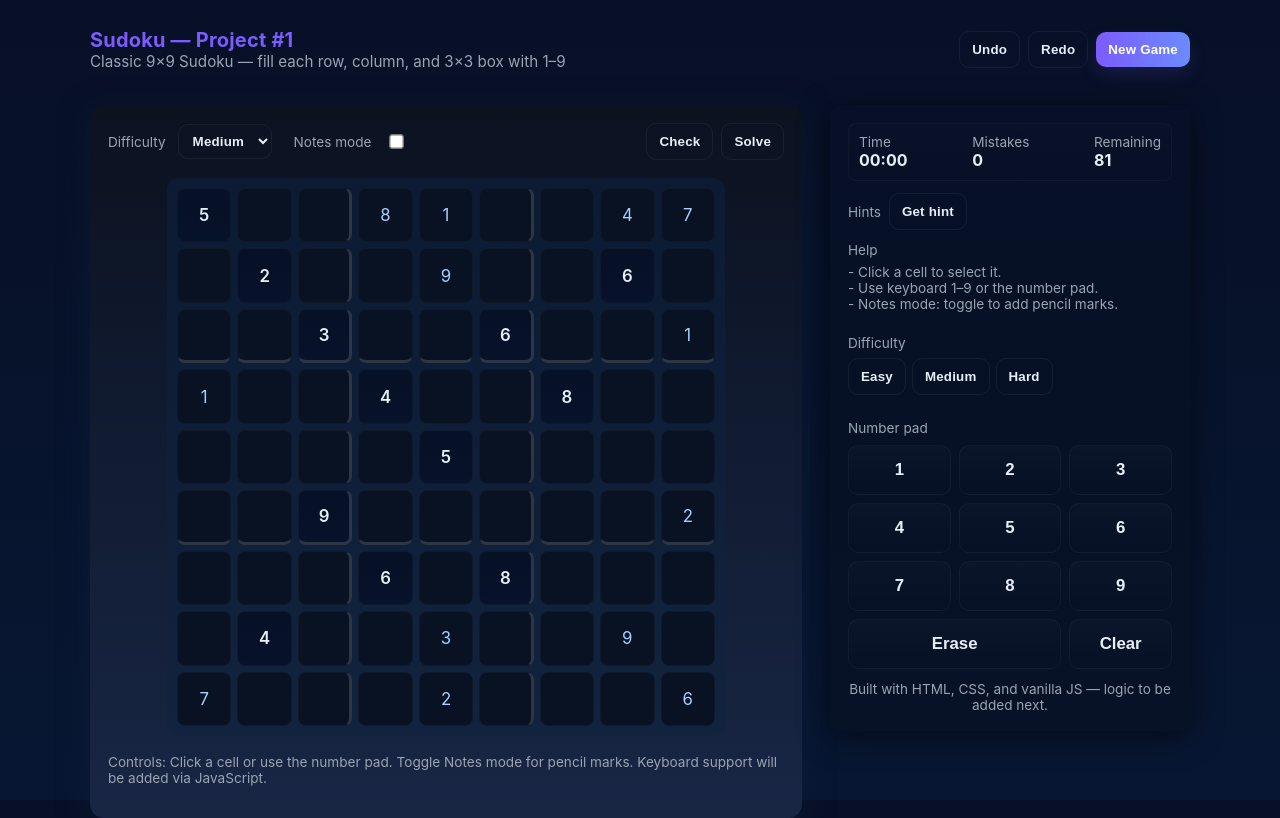
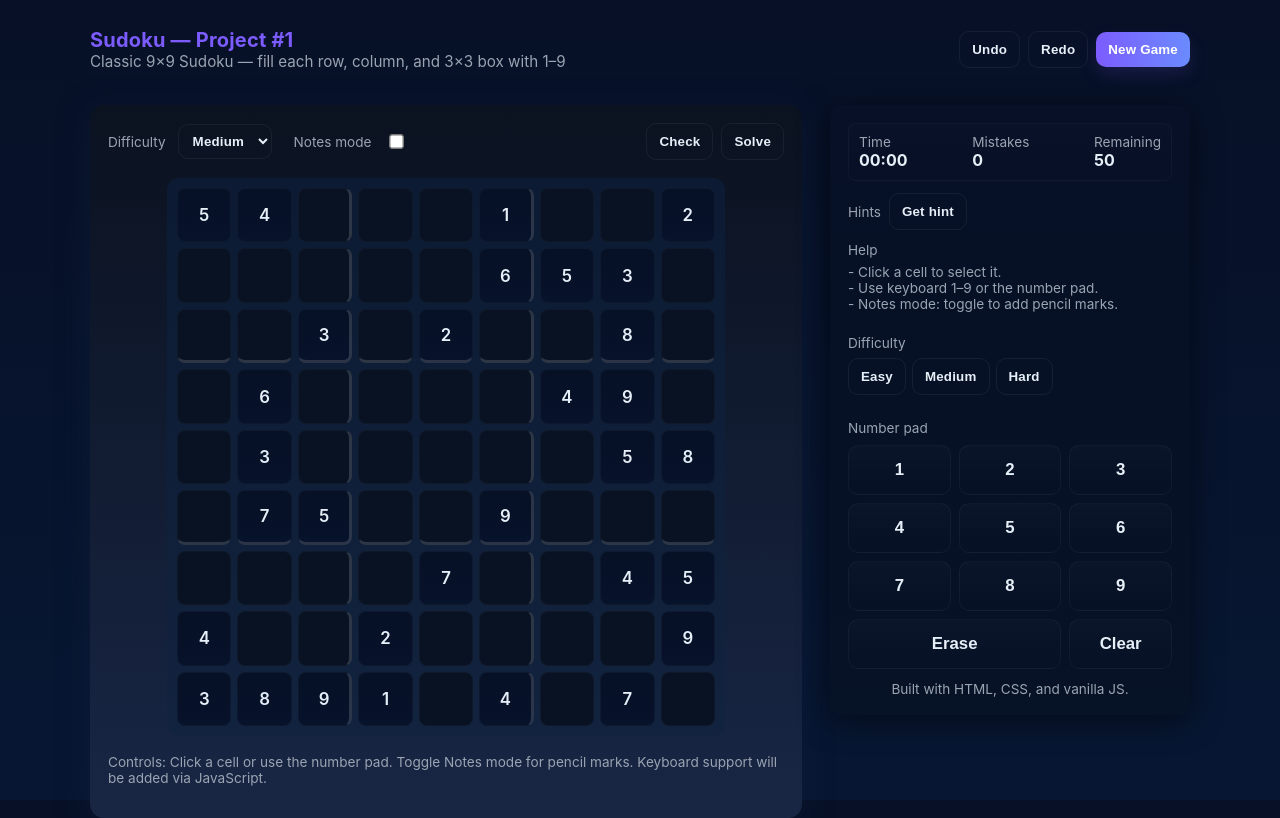
Before and after one commit to juanito2110/CS195_Project1, a plain HTML site: page index.html in a window 1280 px wide. Drawn offline with Linux system fonts and the light colour scheme.

Commit message:
Refactor Sudoku grid initialization and enhance cell focus styles

```diff
--- a/index.html
+++ b/index.html
@@ -50,46 +50,46 @@
 
           <!-- We'll generate the grid statically for the layout -->
           <!-- Row 0 -->
-          <div class="cell given" data-row="0" data-col="0" role="gridcell" tabindex="-1">5</div>
+          <div class="cell" data-row="0" data-col="0" role="gridcell" tabindex="-1"></div>
           <div class="cell" data-row="0" data-col="1" role="gridcell" tabindex="0"></div>
           <div class="cell" data-row="0" data-col="2" role="gridcell" tabindex="-1"></div>
-          <div class="cell" data-row="0" data-col="3" role="gridcell" tabindex="-1">8</div>
-          <div class="cell" data-row="0" data-col="4" role="gridcell" tabindex="-1">1</div>
+          <div class="cell" data-row="0" data-col="3" role="gridcell" tabindex="-1"></div>
+          <div class="cell" data-row="0" data-col="4" role="gridcell" tabindex="-1"></div>
           <div class="cell" data-row="0" data-col="5" role="gridcell" tabindex="-1"></div>
           <div class="cell" data-row="0" data-col="6" role="gridcell" tabindex="-1"></div>
-          <div class="cell" data-row="0" data-col="7" role="gridcell" tabindex="-1">4</div>
-          <div class="cell" data-row="0" data-col="8" role="gridcell" tabindex="-1">7</div>
+          <div class="cell" data-row="0" data-col="7" role="gridcell" tabindex="-1"></div>
+          <div class="cell" data-row="0" data-col="8" role="gridcell" tabindex="-1"></div>
 
           <!-- Row 1 -->
           <div class="cell" data-row="1" data-col="0" role="gridcell" tabindex="-1"></div>
-          <div class="cell given" data-row="1" data-col="1" role="gridcell" tabindex="-1">2</div>
+          <div class="cell" data-row="1" data-col="1" role="gridcell" tabindex="-1"></div>
           <div class="cell" data-row="1" data-col="2" role="gridcell" tabindex="-1"></div>
           <div class="cell" data-row="1" data-col="3" role="gridcell" tabindex="-1"></div>
-          <div class="cell" data-row="1" data-col="4" role="gridcell" tabindex="-1">9</div>
+          <div class="cell" data-row="1" data-col="4" role="gridcell" tabindex="-1"></div>
           <div class="cell" data-row="1" data-col="5" role="gridcell" tabindex="-1"></div>
           <div class="cell" data-row="1" data-col="6" role="gridcell" tabindex="-1"></div>
-          <div class="cell given" data-row="1" data-col="7" role="gridcell" tabindex="-1">6</div>
+          <div class="cell" data-row="1" data-col="7" role="gridcell" tabindex="-1"></div>
           <div class="cell" data-row="1" data-col="8" role="gridcell" tabindex="-1"></div>
 
           <!-- Row 2 -->
           <div class="cell" data-row="2" data-col="0" role="gridcell" tabindex="-1"></div>
           <div class="cell" data-row="2" data-col="1" role="gridcell" tabindex="-1"></div>
-          <div class="cell given" data-row="2" data-col="2" role="gridcell" tabindex="-1">3</div>
+          <div class="cell" data-row="2" data-col="2" role="gridcell" tabindex="-1"></div>
           <div class="cell" data-row="2" data-col="3" role="gridcell" tabindex="-1"></div>
           <div class="cell" data-row="2" data-col="4" role="gridcell" tabindex="-1"></div>
-          <div class="cell given" data-row="2" data-col="5" role="gridcell" tabindex="-1">6</div>
+          <div class="cell" data-row="2" data-col="5" role="gridcell" tabindex="-1"></div>
           <div class="cell" data-row="2" data-col="6" role="gridcell" tabindex="-1"></div>
           <div class="cell" data-row="2" data-col="7" role="gridcell" tabindex="-1"></div>
-          <div class="cell" data-row="2" data-col="8" role="gridcell" tabindex="-1">1</div>
+          <div class="cell" data-row="2" data-col="8" role="gridcell" tabindex="-1"></div>
 
           <!-- Row 3 -->
-          <div class="cell" data-row="3" data-col="0" role="gridcell" tabindex="-1">1</div>
+          <div class="cell" data-row="3" data-col="0" role="gridcell" tabindex="-1"></div>
           <div class="cell" data-row="3" data-col="1" role="gridcell" tabindex="-1"></div>
           <div class="cell" data-row="3" data-col="2" role="gridcell" tabindex="-1"></div>
-          <div class="cell given" data-row="3" data-col="3" role="gridcell" tabindex="-1">4</div>
+          <div class="cell" data-row="3" data-col="3" role="gridcell" tabindex="-1"></div>
           <div class="cell" data-row="3" data-col="4" role="gridcell" tabindex="-1"></div>
           <div class="cell" data-row="3" data-col="5" role="gridcell" tabindex="-1"></div>
-          <div class="cell given" data-row="3" data-col="6" role="gridcell" tabindex="-1">8</div>
+          <div class="cell" data-row="3" data-col="6" role="gridcell" tabindex="-1"></div>
           <div class="cell" data-row="3" data-col="7" role="gridcell" tabindex="-1"></div>
           <div class="cell" data-row="3" data-col="8" role="gridcell" tabindex="-1"></div>
 
@@ -98,7 +98,7 @@
           <div class="cell" data-row="4" data-col="1" role="gridcell" tabindex="-1"></div>
           <div class="cell" data-row="4" data-col="2" role="gridcell" tabindex="-1"></div>
           <div class="cell" data-row="4" data-col="3" role="gridcell" tabindex="-1"></div>
-          <div class="cell given" data-row="4" data-col="4" role="gridcell" tabindex="-1">5</div>
+          <div class="cell" data-row="4" data-col="4" role="gridcell" tabindex="-1"></div>
           <div class="cell" data-row="4" data-col="5" role="gridcell" tabindex="-1"></div>
           <div class="cell" data-row="4" data-col="6" role="gridcell" tabindex="-1"></div>
           <div class="cell" data-row="4" data-col="7" role="gridcell" tabindex="-1"></div>
@@ -107,46 +107,46 @@
           <!-- Row 5 -->
           <div class="cell" data-row="5" data-col="0" role="gridcell" tabindex="-1"></div>
           <div class="cell" data-row="5" data-col="1" role="gridcell" tabindex="-1"></div>
-          <div class="cell given" data-row="5" data-col="2" role="gridcell" tabindex="-1">9</div>
+          <div class="cell" data-row="5" data-col="2" role="gridcell" tabindex="-1"></div>
           <div class="cell" data-row="5" data-col="3" role="gridcell" tabindex="-1"></div>
           <div class="cell" data-row="5" data-col="4" role="gridcell" tabindex="-1"></div>
           <div class="cell" data-row="5" data-col="5" role="gridcell" tabindex="-1"></div>
           <div class="cell" data-row="5" data-col="6" role="gridcell" tabindex="-1"></div>
           <div class="cell" data-row="5" data-col="7" role="gridcell" tabindex="-1"></div>
-          <div class="cell" data-row="5" data-col="8" role="gridcell" tabindex="-1">2</div>
+          <div class="cell" data-row="5" data-col="8" role="gridcell" tabindex="-1"></div>
 
           <!-- Row 6 -->
           <div class="cell" data-row="6" data-col="0" role="gridcell" tabindex="-1"></div>
           <div class="cell" data-row="6" data-col="1" role="gridcell" tabindex="-1"></div>
           <div class="cell" data-row="6" data-col="2" role="gridcell" tabindex="-1"></div>
-          <div class="cell given" data-row="6" data-col="3" role="gridcell" tabindex="-1">6</div>
+          <div class="cell" data-row="6" data-col="3" role="gridcell" tabindex="-1"></div>
           <div class="cell" data-row="6" data-col="4" role="gridcell" tabindex="-1"></div>
-          <div class="cell given" data-row="6" data-col="5" role="gridcell" tabindex="-1">8</div>
+          <div class="cell" data-row="6" data-col="5" role="gridcell" tabindex="-1"></div>
           <div class="cell" data-row="6" data-col="6" role="gridcell" tabindex="-1"></div>
           <div class="cell" data-row="6" data-col="7" role="gridcell" tabindex="-1"></div>
           <div class="cell" data-row="6" data-col="8" role="gridcell" tabindex="-1"></div>
 
           <!-- Row 7 -->
           <div class="cell" data-row="7" data-col="0" role="gridcell" tabindex="-1"></div>
-          <div class="cell given" data-row="7" data-col="1" role="gridcell" tabindex="-1">4</div>
+          <div class="cell" data-row="7" data-col="1" role="gridcell" tabindex="-1"></div>
           <div class="cell" data-row="7" data-col="2" role="gridcell" tabindex="-1"></div>
           <div class="cell" data-row="7" data-col="3" role="gridcell" tabindex="-1"></div>
-          <div class="cell" data-row="7" data-col="4" role="gridcell" tabindex="-1">3</div>
+          <div class="cell" data-row="7" data-col="4" role="gridcell" tabindex="-1"></div>
           <div class="cell" data-row="7" data-col="5" role="gridcell" tabindex="-1"></div>
           <div class="cell" data-row="7" data-col="6" role="gridcell" tabindex="-1"></div>
-          <div class="cell" data-row="7" data-col="7" role="gridcell" tabindex="-1">9</div>
+          <div class="cell" data-row="7" data-col="7" role="gridcell" tabindex="-1"></div>
           <div class="cell" data-row="7" data-col="8" role="gridcell" tabindex="-1"></div>
 
           <!-- Row 8 -->
-          <div class="cell" data-row="8" data-col="0" role="gridcell" tabindex="-1">7</div>
+          <div class="cell" data-row="8" data-col="0" role="gridcell" tabindex="-1"></div>
           <div class="cell" data-row="8" data-col="1" role="gridcell" tabindex="-1"></div>
           <div class="cell" data-row="8" data-col="2" role="gridcell" tabindex="-1"></div>
           <div class="cell" data-row="8" data-col="3" role="gridcell" tabindex="-1"></div>
-          <div class="cell" data-row="8" data-col="4" role="gridcell" tabindex="-1">2</div>
+          <div class="cell" data-row="8" data-col="4" role="gridcell" tabindex="-1"></div>
           <div class="cell" data-row="8" data-col="5" role="gridcell" tabindex="-1"></div>
           <div class="cell" data-row="8" data-col="6" role="gridcell" tabindex="-1"></div>
           <div class="cell" data-row="8" data-col="7" role="gridcell" tabindex="-1"></div>
-          <div class="cell" data-row="8" data-col="8" role="gridcell" tabindex="-1">6</div>
+          <div class="cell" data-row="8" data-col="8" role="gridcell" tabindex="-1"></div>
         </div>
       </div>
 
@@ -216,9 +216,11 @@
       </div>
 
       <footer class="hint">
-        Built with HTML, CSS, and vanilla JS — logic to be added next.
+        Built with HTML, CSS, and vanilla JS.
       </footer>
     </aside>
   </div>
+
+  <script src="script.js" defer></script>
 </body>
 </html>
--- /dev/null
+++ b/script.js
@@ -0,0 +1,195 @@
+// =======================
+// GAME STATE VARIABLES
+// =======================
+let board = [];          // Current puzzle (0 = empty)
+let solution = [];       // Correct solution
+let mistakes = 0;
+let remaining = 81;
+
+// =======================
+// HELPER: CREATE EMPTY GRID
+// =======================
+function emptyBoard() {
+  return Array.from({ length: 9 }, () => Array(9).fill(0));
+}
+
+// =======================
+// HELPER: CHECK VALID MOVE
+// =======================
+function isSafe(board, row, col, num) {
+  for (let x = 0; x < 9; x++) {
+    if (board[row][x] === num || board[x][col] === num) return false;
+  }
+  const startRow = row - (row % 3);
+  const startCol = col - (col % 3);
+  for (let i = 0; i < 3; i++) {
+    for (let j = 0; j < 3; j++) {
+      if (board[startRow + i][startCol + j] === num) return false;
+    }
+  }
+  return true;
+}
+
+// =======================
+// GENERATE FULL SOLUTION (Backtracking)
+// =======================
+function generateSolution(board) {
+  for (let row = 0; row < 9; row++) {
+    for (let col = 0; col < 9; col++) {
+      if (board[row][col] === 0) {
+        let nums = [1,2,3,4,5,6,7,8,9].sort(() => Math.random() - 0.5);
+        for (let num of nums) {
+          if (isSafe(board, row, col, num)) {
+            board[row][col] = num;
+            if (generateSolution(board)) return true;
+            board[row][col] = 0;
+          }
+        }
+        return false;
+      }
+    }
+  }
+  return true;
+}
+
+// =======================
+// REMOVE CELLS TO CREATE PUZZLE
+// =======================
+function makePuzzle(solution, removeCount = 50) {
+  const puzzle = solution.map(row => [...row]);
+  let removed = 0;
+  while (removed < removeCount) {
+    const r = Math.floor(Math.random() * 9);
+    const c = Math.floor(Math.random() * 9);
+    if (puzzle[r][c] !== 0) {
+      puzzle[r][c] = 0;
+      removed++;
+    }
+  }
+  return puzzle;
+}
+
+// =======================
+// RENDER BOARD IN DOM
+// =======================
+function renderBoard() {
+  const cells = document.querySelectorAll(".cell");
+  remaining = 0;
+  cells.forEach(cell => {
+    const row = parseInt(cell.dataset.row);
+    const col = parseInt(cell.dataset.col);
+    const val = board[row][col];
+
+    cell.textContent = val === 0 ? "" : val;
+    cell.classList.toggle("given", val !== 0);
+    cell.classList.remove("conflict");
+    cell.contentEditable = val === 0 ? "true" : "false";
+    if (val === 0) remaining++;
+  });
+  document.getElementById("remaining").textContent = remaining;
+  document.getElementById("mistakes").textContent = mistakes;
+}
+
+// =======================
+// START NEW GAME
+// =======================
+function newGame() {
+  mistakes = 0;
+  board = emptyBoard();
+  generateSolution(board);
+  solution = board.map(row => [...row]); // Save solution
+  board = makePuzzle(solution, 50);      // Remove ~50 cells
+  renderBoard();
+}
+
+// =======================
+// HANDLE CELL INPUT
+// =======================
+function onCellInput(e) {
+  const cell = e.target;
+  if (!cell.classList.contains("cell") || cell.classList.contains("given")) return;
+
+  const row = parseInt(cell.dataset.row);
+  const col = parseInt(cell.dataset.col);
+  const val = parseInt(cell.textContent);
+
+  if (Number.isNaN(val) || val < 1 || val > 9) {
+    cell.textContent = "";
+    return;
+  }
+
+  if (val === solution[row][col]) {
+    board[row][col] = val;
+    cell.classList.remove("conflict");
+    remaining = board.flat().filter(v => v === 0).length;
+    document.getElementById("remaining").textContent = remaining;
+
+    if (remaining === 0) {
+      alert("🎉 Congratulations! You solved the puzzle!");
+    }
+  } else {
+    cell.classList.add("conflict");
+    mistakes++;
+    document.getElementById("mistakes").textContent = mistakes;
+    if (mistakes >= 3) {
+      alert("❌ Game Over! Too many mistakes.");
+      newGame();
+    }
+  }
+}
+
+// =======================
+// EVENT LISTENERS
+// =======================
+document.getElementById("btn-new").addEventListener("click", newGame);
+// document.getElementById("sudoku-board").addEventListener("input", onCellInput);
+document.getElementById("sudoku-board").addEventListener("keydown", (e) => {
+  const cell = e.target;
+  if (!cell.classList.contains("cell") || cell.classList.contains("given")) return;
+
+  e.preventDefault(); // Stop browser from typing automatically
+
+  const row = parseInt(cell.dataset.row);
+  const col = parseInt(cell.dataset.col);
+
+  // Only allow typing numbers 1–9
+  if (e.key >= "1" && e.key <= "9") {
+    cell.textContent = e.key; // ✅ Manually set the typed number
+  }
+
+  // ✅ Validate only when Enter is pressed
+  if (e.key === "Enter") {
+    const val = parseInt(cell.textContent);
+    if (Number.isNaN(val)) return;
+
+    if (val === solution[row][col]) {
+      board[row][col] = val;
+      cell.classList.remove("conflict");
+      remaining = board.flat().filter(v => v === 0).length;
+      document.getElementById("remaining").textContent = remaining;
+
+      if (remaining === 0) {
+        alert("🎉 Congratulations! You solved the puzzle!");
+      }
+    } else {
+      cell.classList.add("conflict");
+      mistakes++;
+      document.getElementById("mistakes").textContent = mistakes;
+      if (mistakes >= 3) {
+        alert("❌ Game Over! Too many mistakes.");
+        newGame();
+      }
+    }
+  }
+
+  // Allow deleting with Backspace
+  if (e.key === "Backspace") {
+    cell.textContent = "";
+    cell.classList.remove("conflict");
+  }
+});
+
+// =======================
+// INIT
+// =======================
+newGame();
--- a/style.css
+++ b/style.css
@@ -90,14 +90,21 @@
       border-radius:8px;
       font-size:1.05rem;
       color:var(--user);
+      font-weight: 700;
       cursor:pointer;
       user-select:none;
       transition:transform .08s ease, box-shadow .08s ease, background .12s;
       position:relative;
     }
 
-    .cell:focus{outline: none}
+
     .cell:hover{transform:translateY(-2px); box-shadow:0 8px 18px rgba(0,0,0,0.45)}
+    .cell:focus{
+      outline: none;
+      box-shadow:0 0 0 3px rgba(124,92,255,0.12), inset 0 0 0 3px rgba(124,92,255,0.12);
+      transform:none;
+      caret-color: transparent;
+    }
     .cell.given{
       background:linear-gradient(180deg,#061126,#07122b);
       color:var(--given);
```
